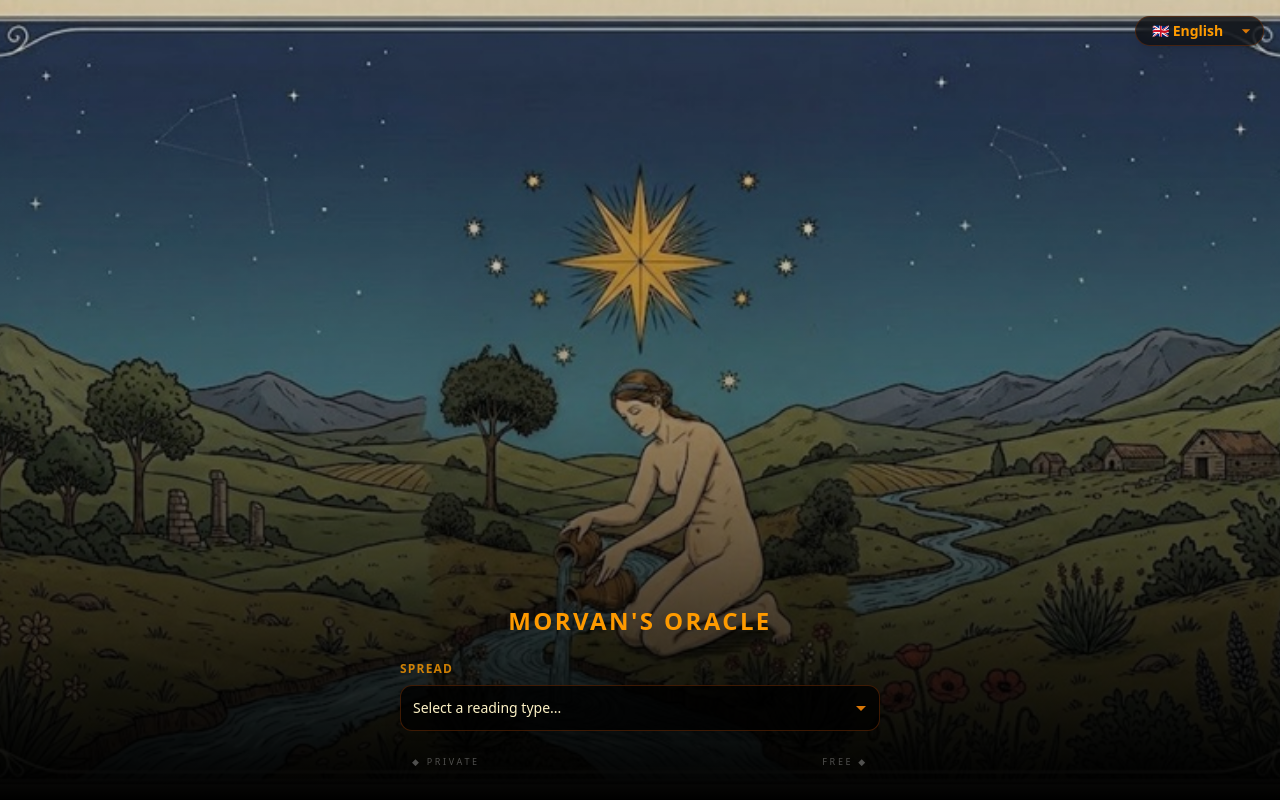
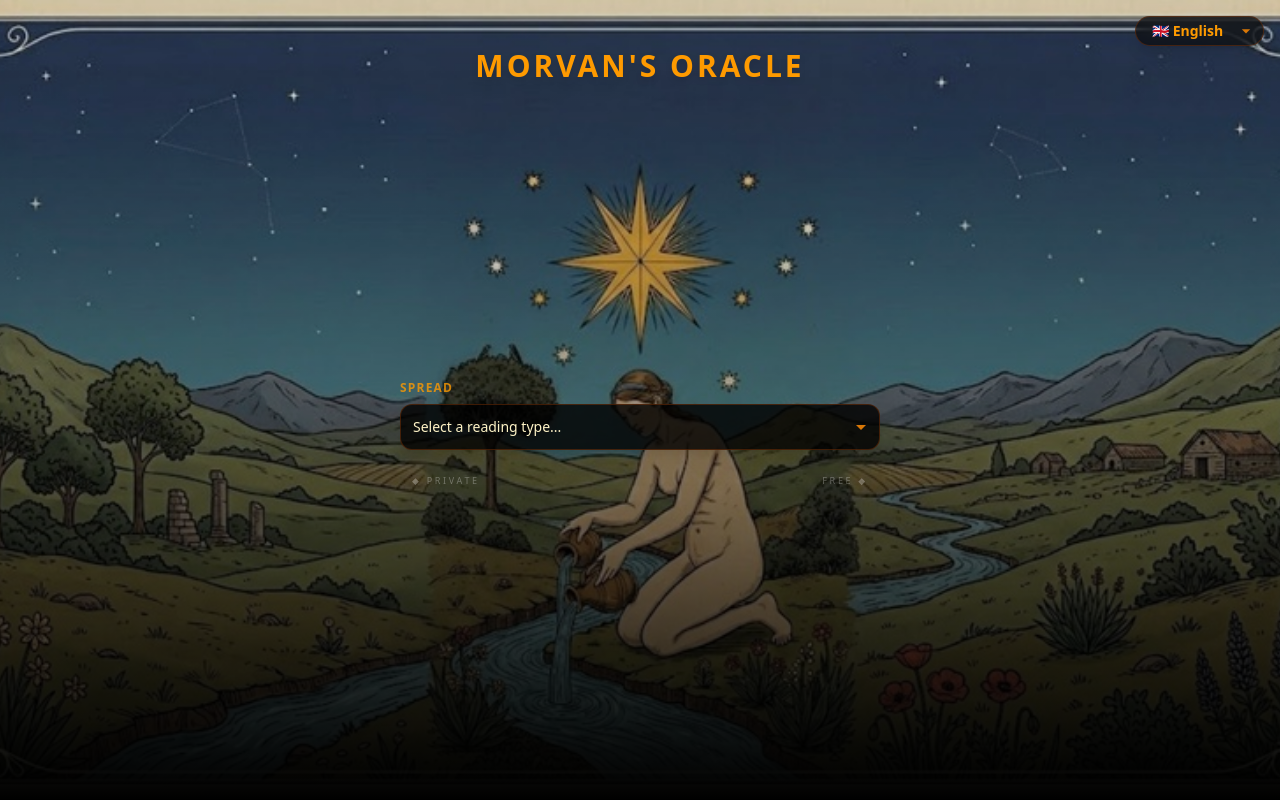
Before and after one commit to florinato/oraculo-minimal, a Next.js app: page / in a window 1280 px wide. Built offline with nearby package versions, Linux system fonts and the light colour scheme.

Commit message:
refactor: reorganize layout for title and controls
Move title to top and center controls with justify-between.

Co-authored-by: Óscar quintana ciprés <91286218+florinato@users.noreply.github.com>

```diff
--- a/src/app/page.tsx
+++ b/src/app/page.tsx
@@ -30,7 +30,7 @@ export default function Home() {
   }
 
   return (
-    <main className="relative min-h-screen flex flex-col justify-end items-center bg-black text-white font-sans overflow-hidden">
+    <main className="relative min-h-screen flex flex-col justify-between items-center bg-black text-white font-sans overflow-hidden">
 
       {/* FONDO */}
       <div className="absolute inset-0 z-0">
@@ -60,14 +60,15 @@ export default function Home() {
         </div>
       </div>
 
-      {/* CONTROLES */}
-      <div className="relative z-10 w-full max-w-lg p-4 pb-8 space-y-6">
-        <div className="text-center">
-          <h1 className="text-2xl font-bold text-amber-500 uppercase tracking-widest drop-shadow-md">
-            {t.home.title}
-          </h1>
-        </div>
+      {/* TÍTULO ARRIBA */}
+      <div className="relative z-10 w-full pt-12 text-center">
+        <h1 className="text-3xl font-bold text-amber-500 uppercase tracking-widest drop-shadow-md">
+          {t.home.title}
+        </h1>
+      </div>
 
+      {/* CONTROLES EN MEDIO/ABAJO */}
+      <div className="relative z-10 w-full max-w-lg p-4 pb-8 space-y-6 flex-1 flex flex-col justify-center">
         <div className="space-y-2">
           <label className="block text-amber-500/80 text-xs font-bold uppercase tracking-widest">
             {t.home.select_format}
```
